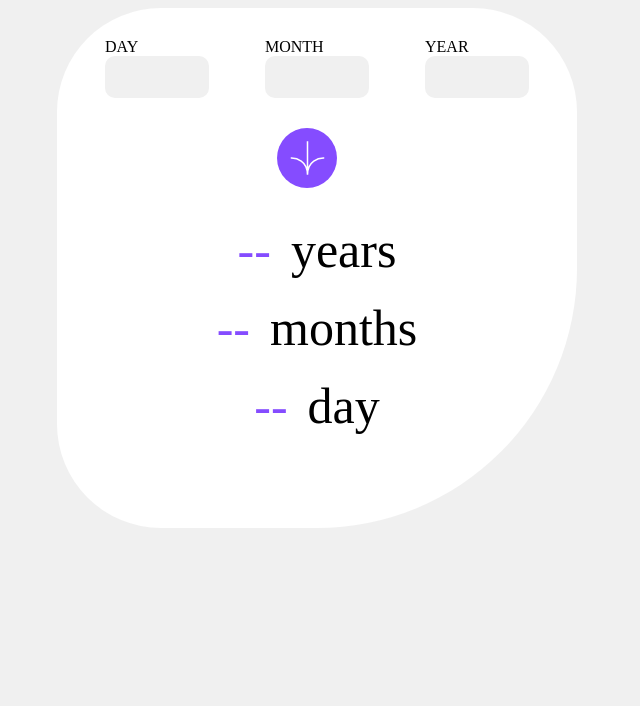
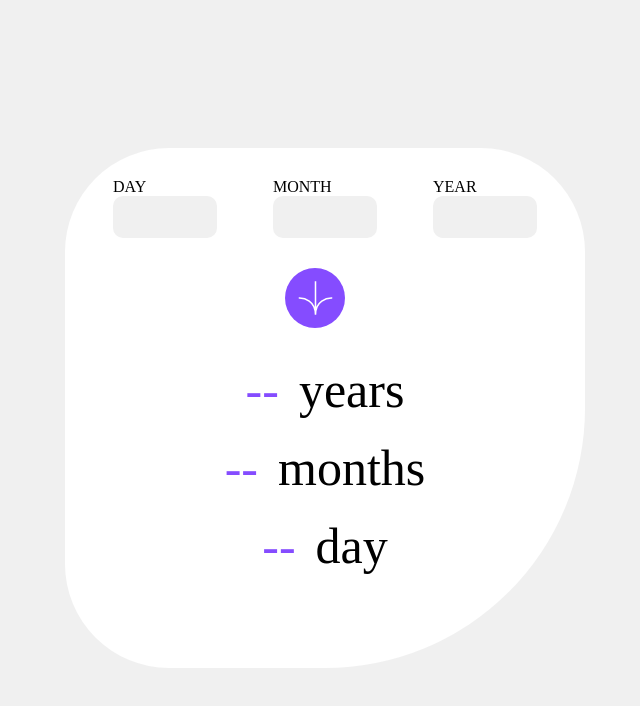
Before and after one commit to yeti1o3/Age_calculator, a plain HTML site: page index.html in a window 1280 px wide. Shown: the whole page, without its empty margins (323-963 px from the left). Drawn offline with Linux system fonts and the light colour scheme.

Commit message:
aligned content div to center

```diff
--- a/index.html
+++ b/index.html
@@ -9,6 +9,7 @@
 </head>
 <body>
     <div id="box">
+        <div id="content">
             <div id="top">
                 <div id="dd">
                     <label for="day">DAY</label><br>
@@ -36,6 +37,8 @@
 
 
     </div>
+    </div>
+
     <script src="./logic.js"></script>
 </body>
 </html>
--- a/style.css
+++ b/style.css
@@ -1,7 +1,18 @@
 body{
     background-color: hsl(0, 0%, 94%);
+    padding: 0%;
 }
 #box{
+    height: 100vh;
+    width: 100vw;
+    display: flex;
+    align-items: center;
+    justify-content: center;
+    padding: 0%;
+    margin: 0px;
+
+}
+#content{
     background: white;
     height: 450px;;
     width: 90%;
@@ -56,7 +67,7 @@ align-items: center;
 font-size: 50px;
 }
 @media(min-width:600px) {
-    #box{
+    #content{
         height:500px;
         width: 500px;
         margin:auto;
```
